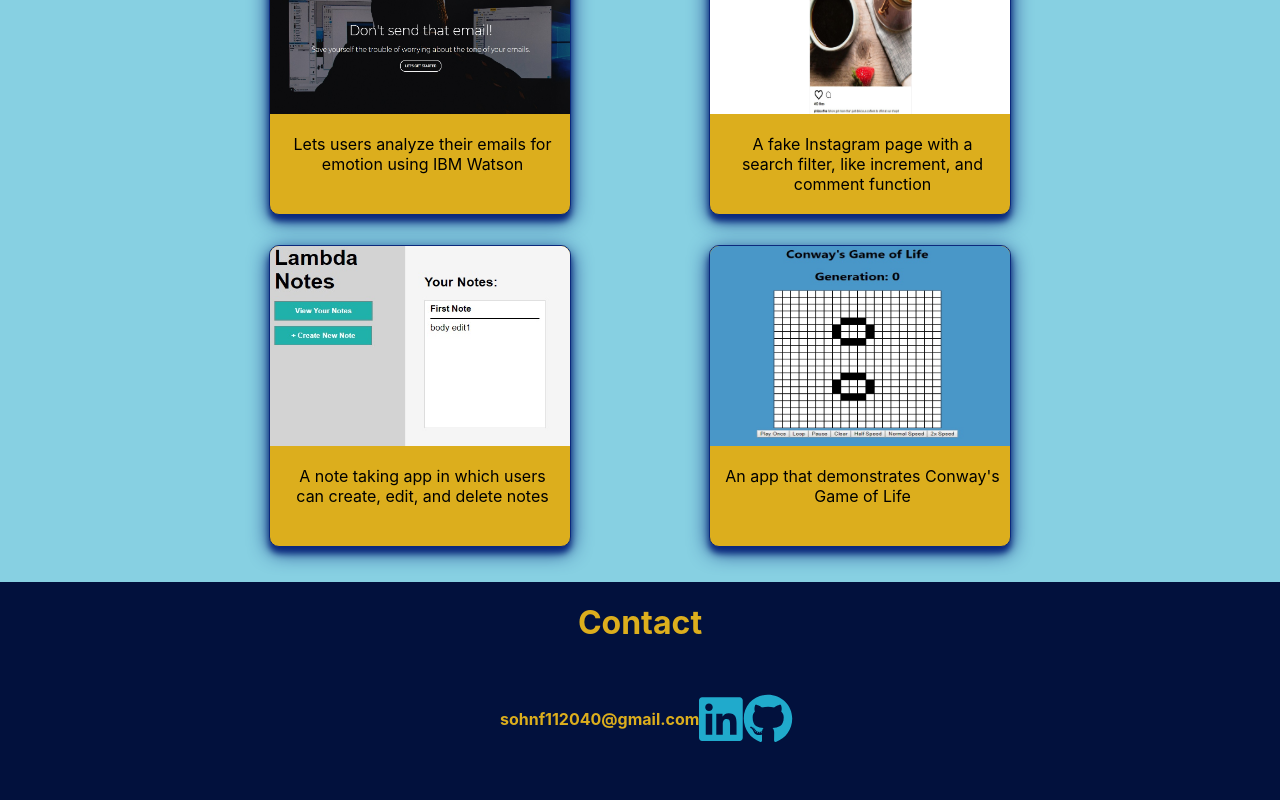
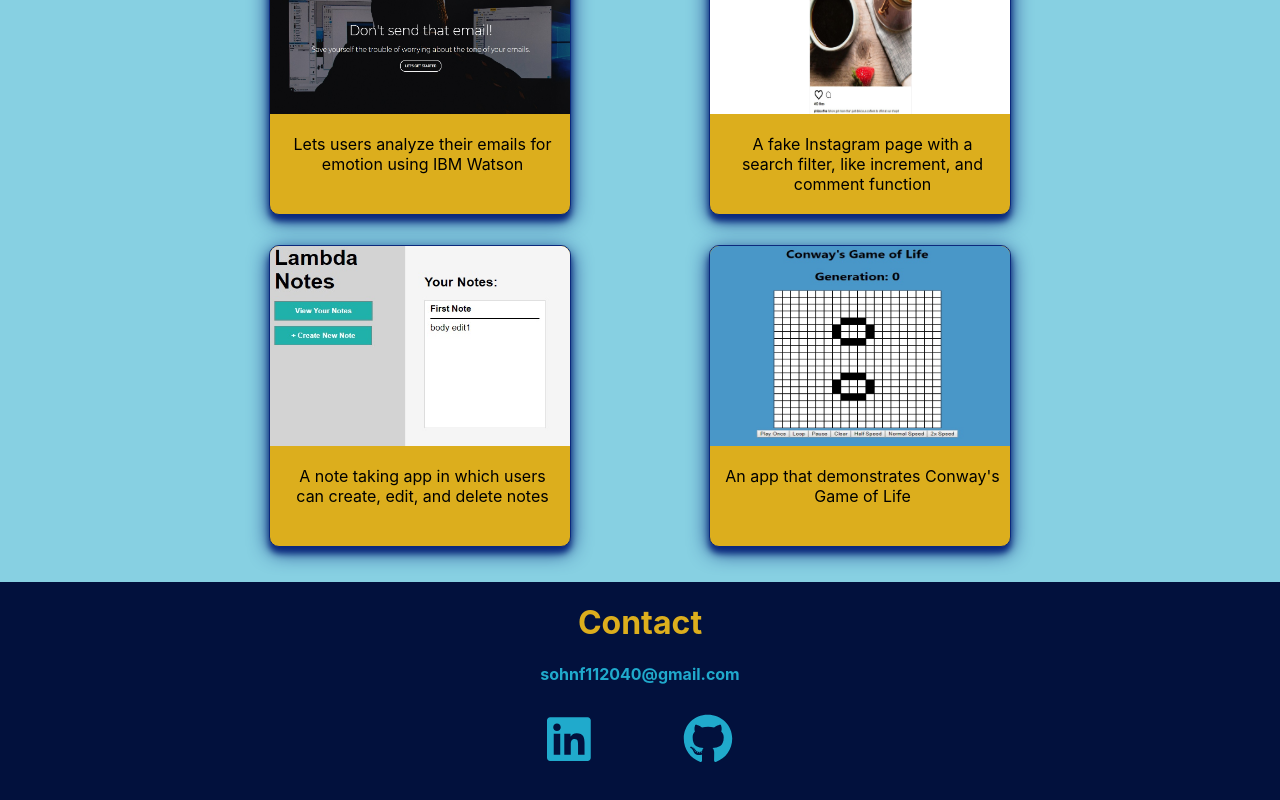
Before and after one commit to fron12/Portfolio, a React (Create React App) app: page / in a window 1280 px wide. Shown: the part 584-1384 px from the top of the page. Built offline with nearby package versions, Linux system fonts and the light colour scheme.

Commit message:
Add github icons and links to projects

```diff
--- a/src/App.js
+++ b/src/App.js
@@ -23,19 +23,24 @@ class App extends Component {
             <Project
               project="Don'tSendThatEmail"
               link="https://www.dontsendthatemail.app/"
+              githublink="https://github.com/Lambda-School-Labs/dont-send-that-email"
               description="Lets users analyze their emails for emotion using IBM Watson"
             />
             <Project
               project="InstaClone"
               link="https://fron12.github.io/React-Insta-Clone/"
+              githublink="https://github.com/fron12/React-Insta-Clone"
               description="A fake Instagram page with a search filter, like increment, and comment function"
             />
             <Project
               project="LambdaNotes"
+              link="https://fred-sohn-lambda-notes.netlify.com/"
+              githublink="https://github.com/fron12/back-end-project-week"
               description="A note taking app in which users can create, edit, and delete notes"
             />
             <Project
               project="Conway'sGameofLife"
+              githublink="https://github.com/fron12/Conways-Life"
               link="https://fron12.github.io/Conways-Life/"
               description="An app that demonstrates Conway's Game of Life"
             />
@@ -43,8 +48,8 @@ class App extends Component {
         </div>
         <div className="contact">
           <h1>Contact</h1>
+          <span className="email"><strong>sohnf112040@gmail.com</strong></span>
           <div className="contactIcons">
-            <span><strong>sohnf112040@gmail.com</strong></span>
             <Icon className="fa-linkedin" myIcon={["fab", "linkedin"]} link="https://www.linkedin.com/in/fred-sohn/" />
             <Icon className="fa-github" myIcon={["fab", "github"]} link="https://github.com/fron12" />
           </div>
```
